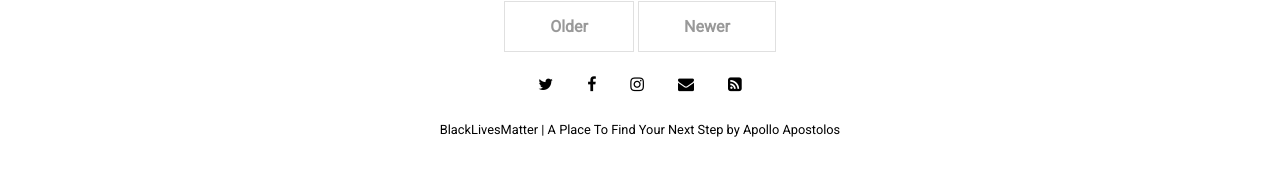
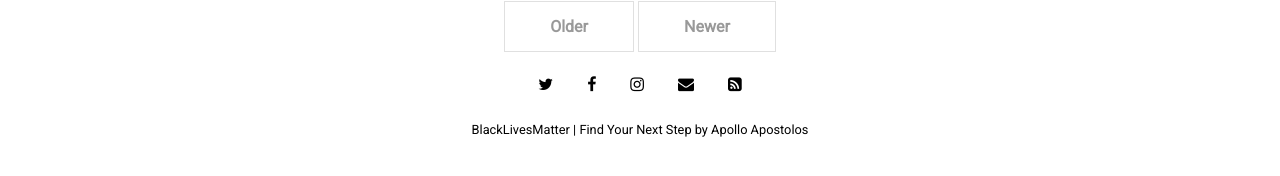
Before and after one commit to Apollo-Apostolos/BlackLivesMatter, a Jekyll site: the page built from index.html, in a window 1280 px wide. Shown: the part 490-666 px from the top of the page. Built offline with Jekyll 4.4.1, drawn with Linux system fonts in a browser that asks for light colours; nearby versions of some CDN libraries; the list of posts is cut into pages by our own code.

Commit message:
Update _config.yml

```diff
--- a/_config.yml
+++ b/_config.yml
@@ -15,7 +15,7 @@ sass:
 
 # Customise atom feed settings (this is where Jekyll-Feed gets configuration information)
 title:		           "BlackLivesMatter"
-description:	       "A Place To Find Your Next Step"
+description:	       "Find Your Next Step"
 author:              "Apollo Apostolos"
 
 # RSS 2.0 can be used instead of Atom by uncommenting following two lines
```
